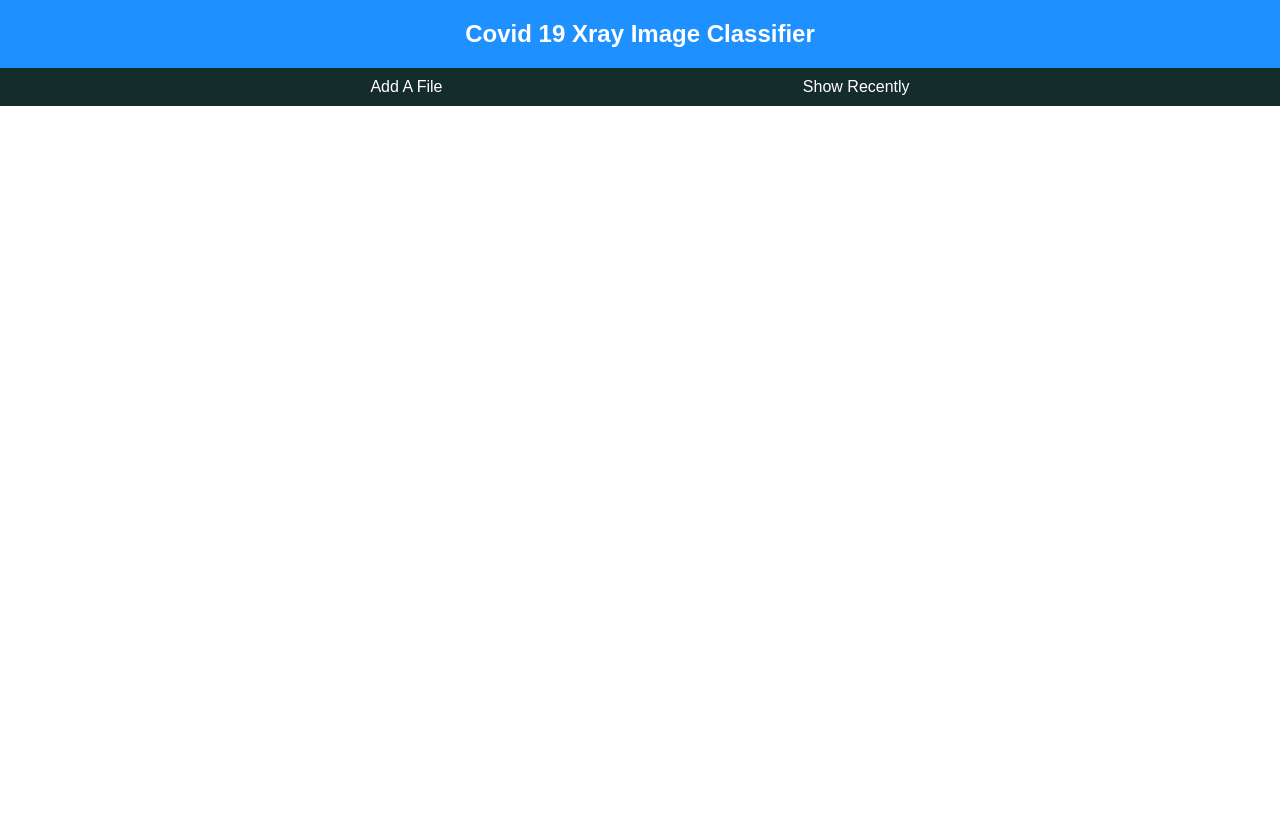
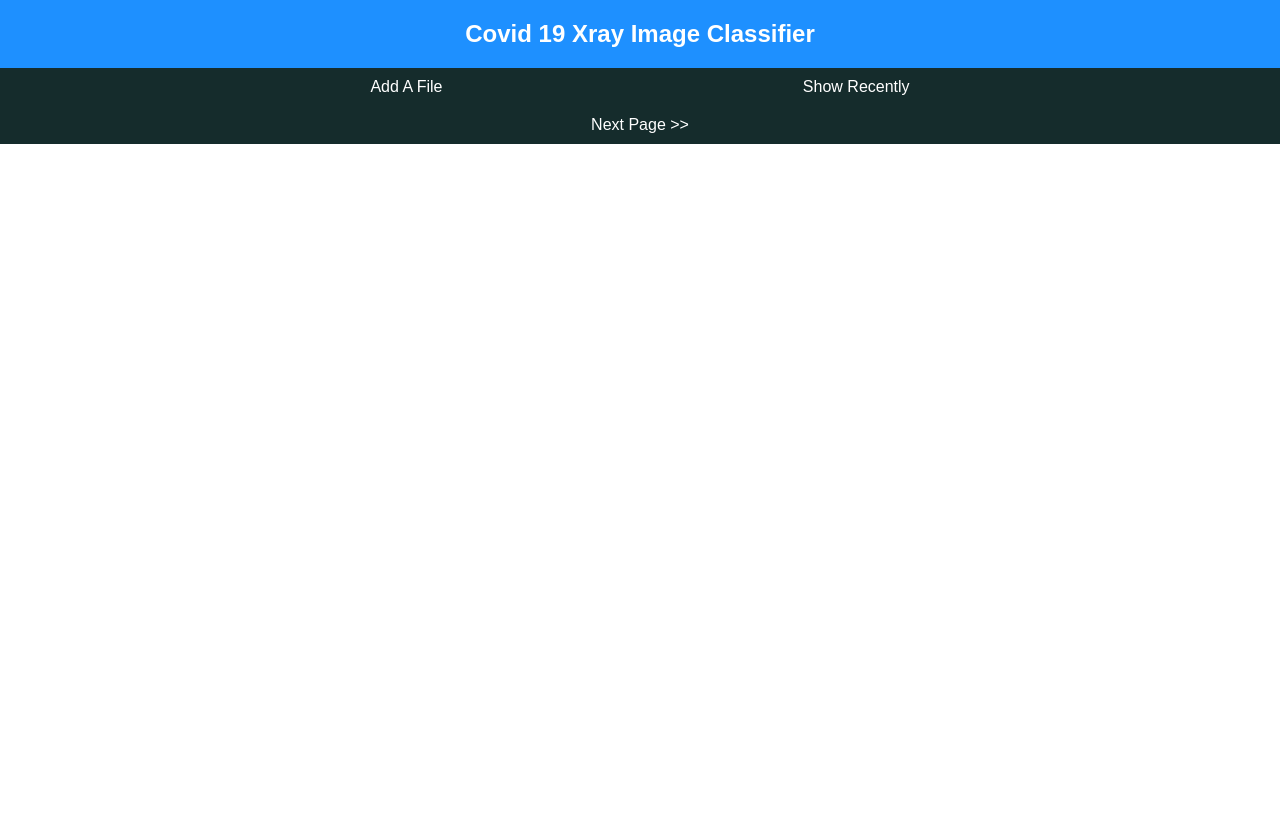
Before and after one commit to jod35/covid-19-xray-image-classifier, a Flask app: template main/ui/templates/base.html in a window 1280 px wide. Before the commit the page ends 106 px from the top, so only its background shows below. Run offline with Flask 2, Linux system fonts and the light colour scheme; the template is opened without the code that fills it: most values are stand-ins (such as "Sample title", 1, 10 or a date in 2020); parts of the project's set-up code (start-up, migrations or seed data) failed here and were passed over; some libraries are stand-ins or nearby versions.

Commit message:
update base.html to add pagination links

```diff
--- a/main/ui/templates/base.html
+++ b/main/ui/templates/base.html
@@ -6,7 +6,8 @@
     {{fontawesome_html()}}
     <link rel="stylesheet" href="../static/css/main.css" />
     <link rel="preconnect" href="https://fonts.gstatic.com">
-    <link href="https://fonts.googleapis.com/css2?family=PT+Sans+Narrow&display=swap" rel="stylesheet">
+    <link rel="preconnect" href="https://fonts.gstatic.com">
+      <link href="https://fonts.googleapis.com/css2?family=Nunito+Sans&display=swap" rel="stylesheet">
     <link rel="stylesheet" href="../static/css/dropzone.css">
     <script src="../static/js/dropzone.js"></script>
   </head>
@@ -17,6 +18,14 @@
         <a href="{{ url_for('ui.index') }}"><i class="fas fa-upload    "></i> Add A File</a>
         <a href="{{url_for('ui.show_records')}}"><i class="fas fa-eye    "></i>  Show Recently</a>
       </nav>
+      <nav class="">
+        {% if prev_url %}
+        <a href="{{ prev_url }}"> << Previous Page  </a>
+        {% endif %}
+        {% if next_url %}
+        <a href="{{ next_url }}">Next Page >></a>
+        {% endif %}
+      </nav>
     </section>
     <br /><br />
     {% if messages %} {% for message in messages %}
@@ -24,8 +33,10 @@
       <p class="message-content">{{message}}</p>
       <a href="#" id="close-btn">X</a>
     </div>
-    {% endfor %} {% endif %} {% block content %} {% endblock content %}
-
+    {% endfor %} {% endif %}
+    <main>
+      {% block content %} {% endblock content %}
+    </main>
     <script src="../static/js/index.js"></script>
 
   </body>
```
